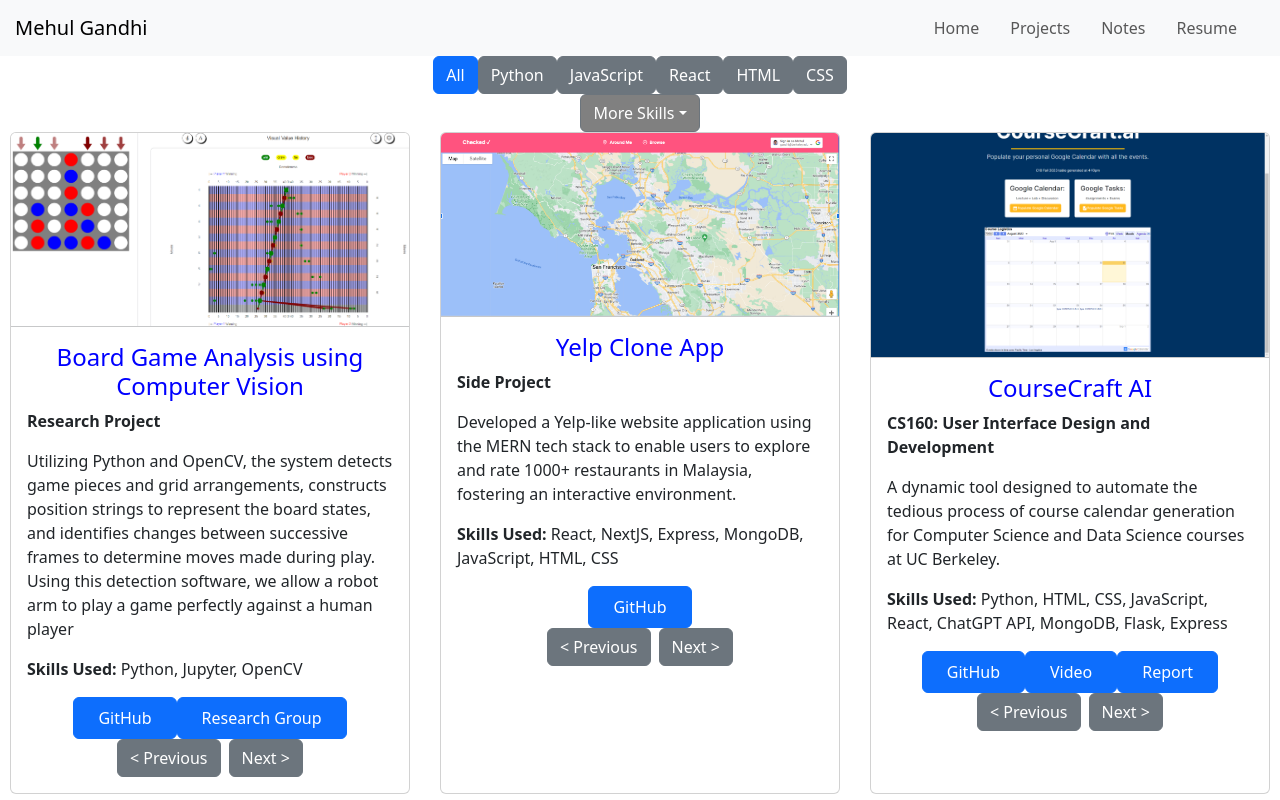
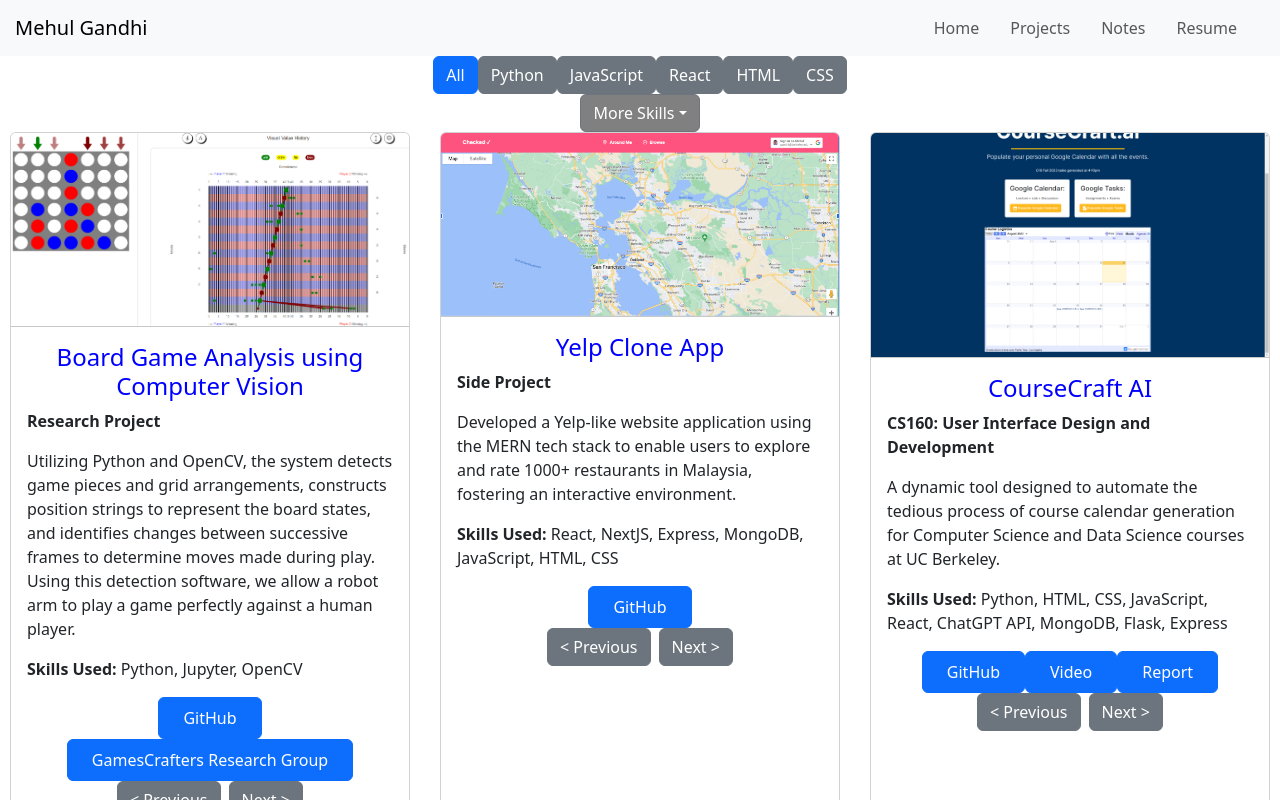
Before and after one commit to Mehul-Gandhi/portfolio, a React (Create React App) app: page /projects in a window 1280 px wide. Shown: the top 800 px of the page. Built offline with nearby package versions, Linux system fonts and the light colour scheme.

Commit message:
fix typos

```diff
--- a/src/About.tsx
+++ b/src/About.tsx
@@ -236,7 +236,7 @@
         <div className="row">
           <div className="col-md-8">
             <p className="fs-5">
-              My name is Mehul Gandhi! I was born and raised in Hayward, California. I'm currently a rising senior at UC Berkeley majoring in Computer Science and Data Science.
+              My name is Mehul Gandhi! I was born and raised in Hayward, California. I'm a senior at UC Berkeley majoring in Computer Science and Data Science and I graduate in December 2024.
               I am currently on course staff for ‎
               <span style={{ color: 'yellow' }}>
                 <a href="https://cs10.org" style={{ textDecoration: 'none', color: 'yellow' }}>
--- a/src/Projects.js
+++ b/src/Projects.js
@@ -60,7 +60,7 @@
     const cs61b = "CS61B: Data Structures and Programming Methodology"
     const mail = "mailto:gandhi@berkeley.edu"
     const projects = [
-        {name: "InterView InSight", class: "UC Berkeley CalHacks + SkyDeck AI/LLM Hackathon ", description: "A live interview feedback dashboard to enhance students' interview skills powered by ChatGPT",
+        {name: "InterView InSight", class: "UC Berkeley CalHacks + SkyDeck AI/LLM Hackathon ", description: "A live interview feedback dashboard to enhance students' interview skills powered by ChatGPT.",
         details: ["Collaborated with a team of 3 to create a live interview feedback dashboard, enhancing users' presentation and public speaking skills to enhance users' interview performance and boost confidence.",
             "Leveraged the HumeAI API to analyze body language and vocal prosody and the OpenAI API to provide valuable feedback and responses to boost the users' communication skills"]
         , skills: ["React", "Next", "JavaScript", "ChatGPT API"],
@@ -119,9 +119,9 @@
  facets of CPU architecture, including instruction set expansion through the integration of new instructions. Through rigorous testing and simulation, the CS61CPU project aims to create a refined and functional CPU capable of effectively executing a diverse set of\
   instructions with notable performance gains attributed to pipelining.", details: [], skills: ["Logism", "RISC-V"], links: [{name: "Request Access", content: mail}, {name: "Project Spec", content: "https://inst.eecs.berkeley.edu/~cs61c/su21/projects/proj3/"}], date: "2022-07-25",
 images: ["/cpu/proj3_pipeline.png", "/cpu/error_wire_2.png"],
-}, {name: "Board Game Analysis using Computer Vision", class: "Research Project", description:  "Utilizing Python and OpenCV, the system detects game pieces and grid arrangements, constructs position strings to represent the board states, and identifies changes between successive frames to determine moves made during play. Using this detection software, we allow a robot arm to play a game perfectly against a human player",
+}, {name: "Board Game Analysis using Computer Vision", class: "Research Project", description:  "Utilizing Python and OpenCV, the system detects game pieces and grid arrangements, constructs position strings to represent the board states, and identifies changes between successive frames to determine moves made during play. Using this detection software, we allow a robot arm to play a game perfectly against a human player.",
 details: [], skills: ["Python", "Jupyter", "OpenCV"],
-links: [{name: "GitHub", content: "https://github.com/Mehul-Gandhi/gametheory-cv"}, {name: "Research Group", content: "http://gamescrafters.berkeley.edu/"}], date: "2023-12-19", images: ["/connect4/visualValueHistory.png", "/connect4/ttt.png", "/connect4/connect4.png"]},
+links: [{name: "GitHub", content: "https://github.com/Mehul-Gandhi/gametheory-cv"}, {name: "GamesCrafters Research Group", content: "http://gamescrafters.berkeley.edu/"}], date: "2023-12-19", images: ["/connect4/visualValueHistory.png", "/connect4/ttt.png", "/connect4/connect4.png"]},
 
     ].sort((a, b) => {
         const dateA = new Date(a.date);
```
